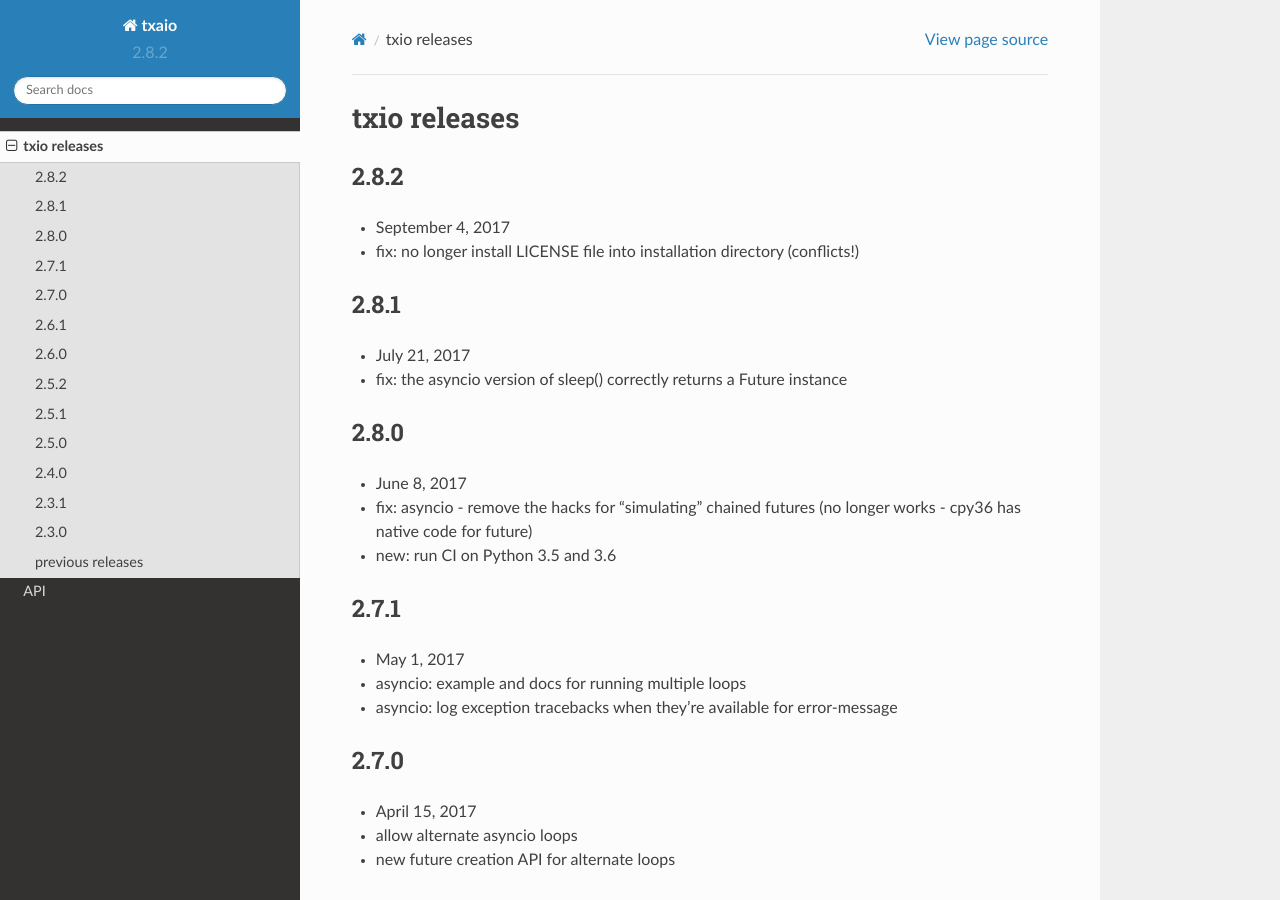
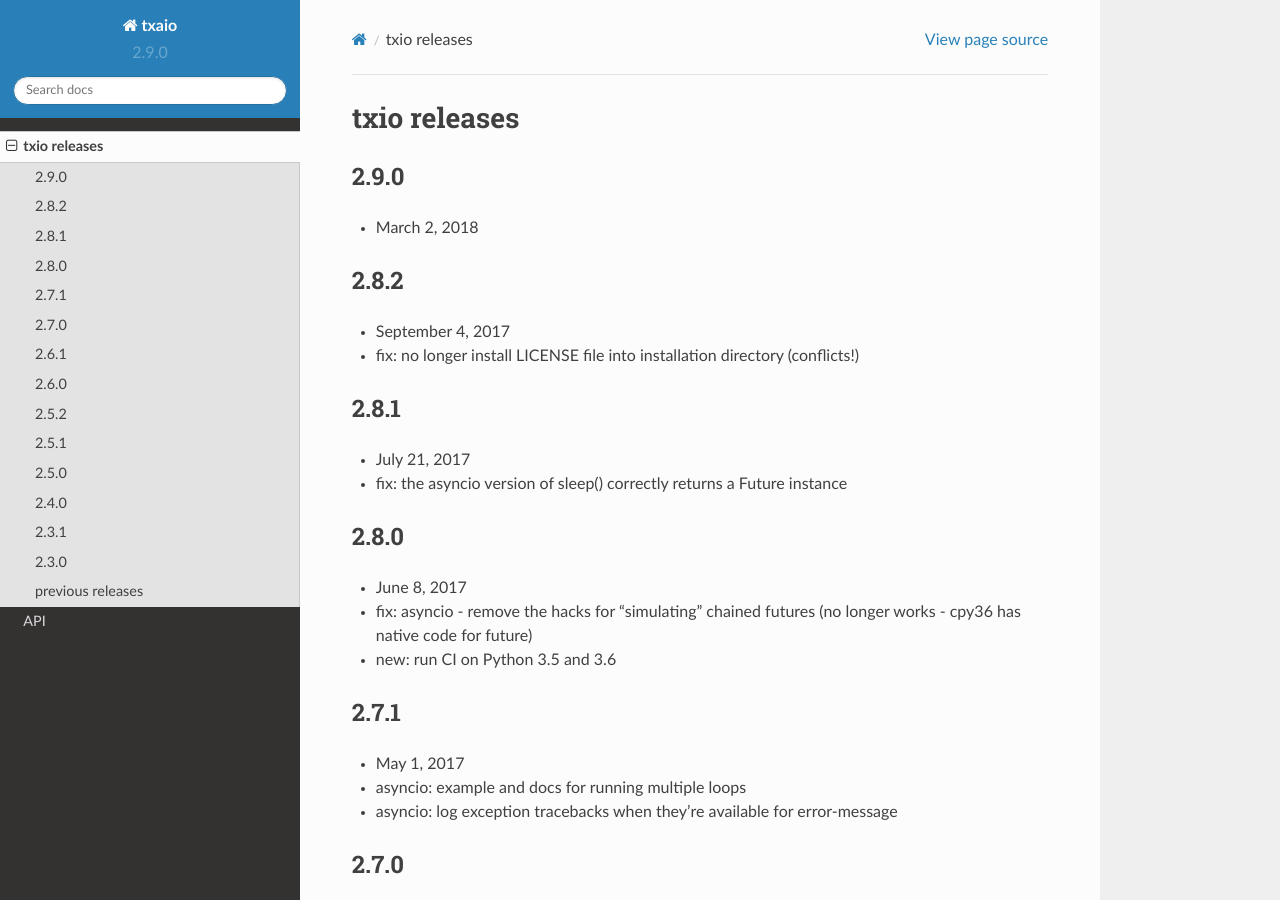
Before and after one commit to crossbario/txaio, a Sphinx documentation site: the page built from docs/releases.rst, in a window 1280 px wide and 900 px high. Built offline with Sphinx 7.4.7 and the Read the Docs theme 2.0.0, drawn with Linux system fonts in a browser that asks for light colours; pages that are not in the unit, such as notebooks, are missing from menus.

Commit message:
bump version

```diff
--- a/docs/releases.rst
+++ b/docs/releases.rst
@@ -1,5 +1,11 @@
 txio releases
 =============
+
+2.9.0
+-----
+
+- March 2, 2018
+
 
 2.8.2
 -----
--- a/txaio/_version.py
+++ b/txaio/_version.py
@@ -1 +1 @@
-__version__ = u'2.8.2'
+__version__ = u'2.9.0'
```
